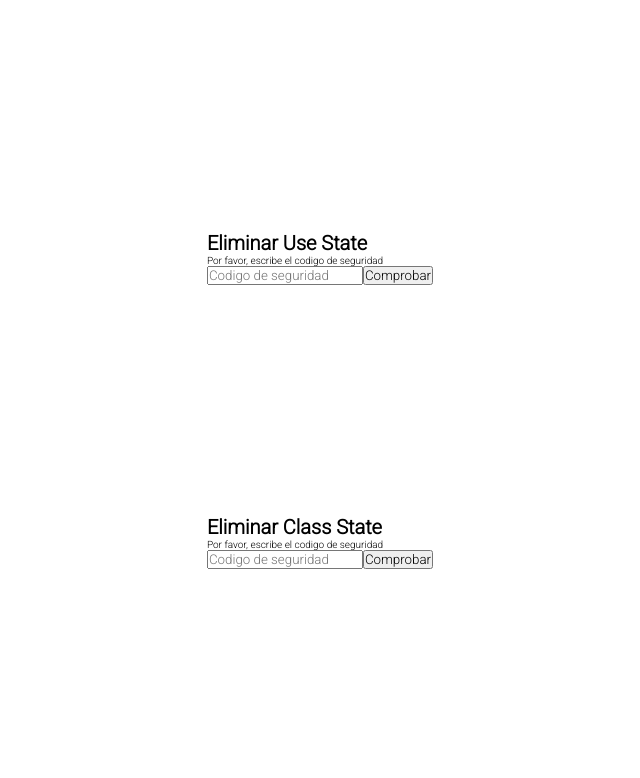
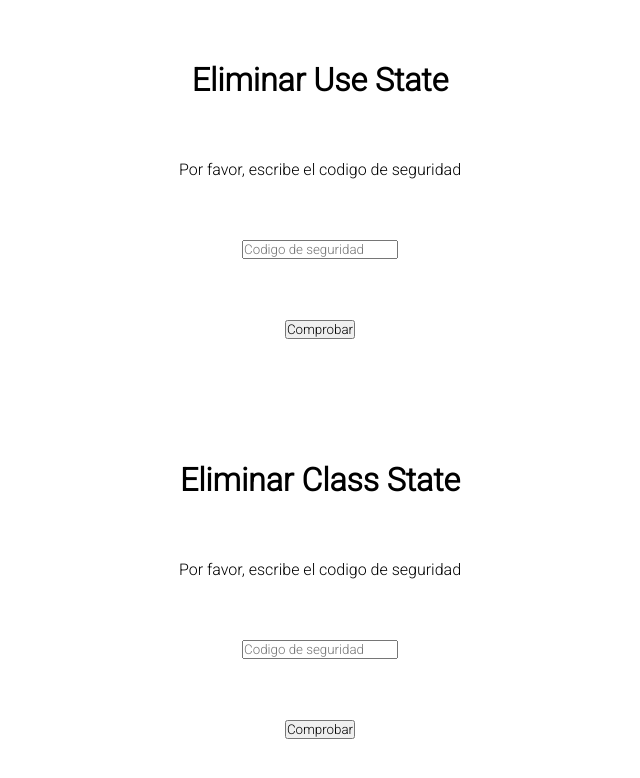
Before and after one commit to AndresCalvoG/ToDoList, a React (Create React App) app: page / in a window 1280 px wide. Shown: the top 778 px of the page, without its empty margins (320-960 px from the left). Built offline with nearby package versions, Linux system fonts and the light colour scheme.

Commit message:
end step 5 componentDidUpdate

```diff
--- a/src/App/App2.js
+++ b/src/App/App2.js
@@ -1,4 +1,4 @@
-import React, { useState } from "react";
+import React, { useState, useEffect } from "react";
 import Styled from "styled-components";
 
 const App = Styled.div`
@@ -8,18 +8,38 @@ const App = Styled.div`
   flex-direction: column;
   justify-content: space-evenly;
   align-items: center;
+  font-size: 1.6rem;
+
+  & > div{
+    width: 100vw;
+    height: 100vh;
+    display: flex;
+    flex-direction: column;
+    justify-content: space-evenly;
+    align-items: center;
+  }
 `;
 
 function UseState({ name }) {
   const [error, setError] = useState(false);
+  const [loading, setLoading] = useState(false);
+
+  useEffect(() => {
+    if (loading) {
+      setTimeout(() => {
+        setLoading(false);
+      }, 3000);
+    }
+  }, [loading]);
 
   return (
     <div>
       <h1>Eliminar {name}</h1>
       <p>Por favor, escribe el codigo de seguridad</p>
       {error && <p>Error: el codigo es incorrecto</p>}
+      {loading && <p>Cargando...</p>}
       <input placeholder="Codigo de seguridad" />
-      <button onClick={() => setError(!error)}>Comprobar</button>
+      <button onClick={() => setLoading(true)}>Comprobar</button>
     </div>
   );
 }
@@ -29,7 +49,15 @@ class ClassState extends React.Component {
     super(props);
     this.state = {
       error: false,
+      loading: false,
     };
+  }
+  componentDidUpdate() {
+    if (this.state.loading) {
+      setTimeout(() => {
+        this.setState({ loading: false });
+      }, 3000);
+    }
   }
 
   render() {
@@ -38,8 +66,9 @@ class ClassState extends React.Component {
         <h1>Eliminar {this.props.name}</h1>
         <p>Por favor, escribe el codigo de seguridad</p>
         {this.state.error && <p>Error: el codigo es incorrecto</p>}
+        {this.state.loading && <p>Cargando...</p>}
         <input placeholder="Codigo de seguridad" />
-        <button onClick={() => this.setState({ error: !this.state.error })}>
+        <button onClick={() => this.setState({ loading: true })}>
           Comprobar
         </button>
       </div>
```
